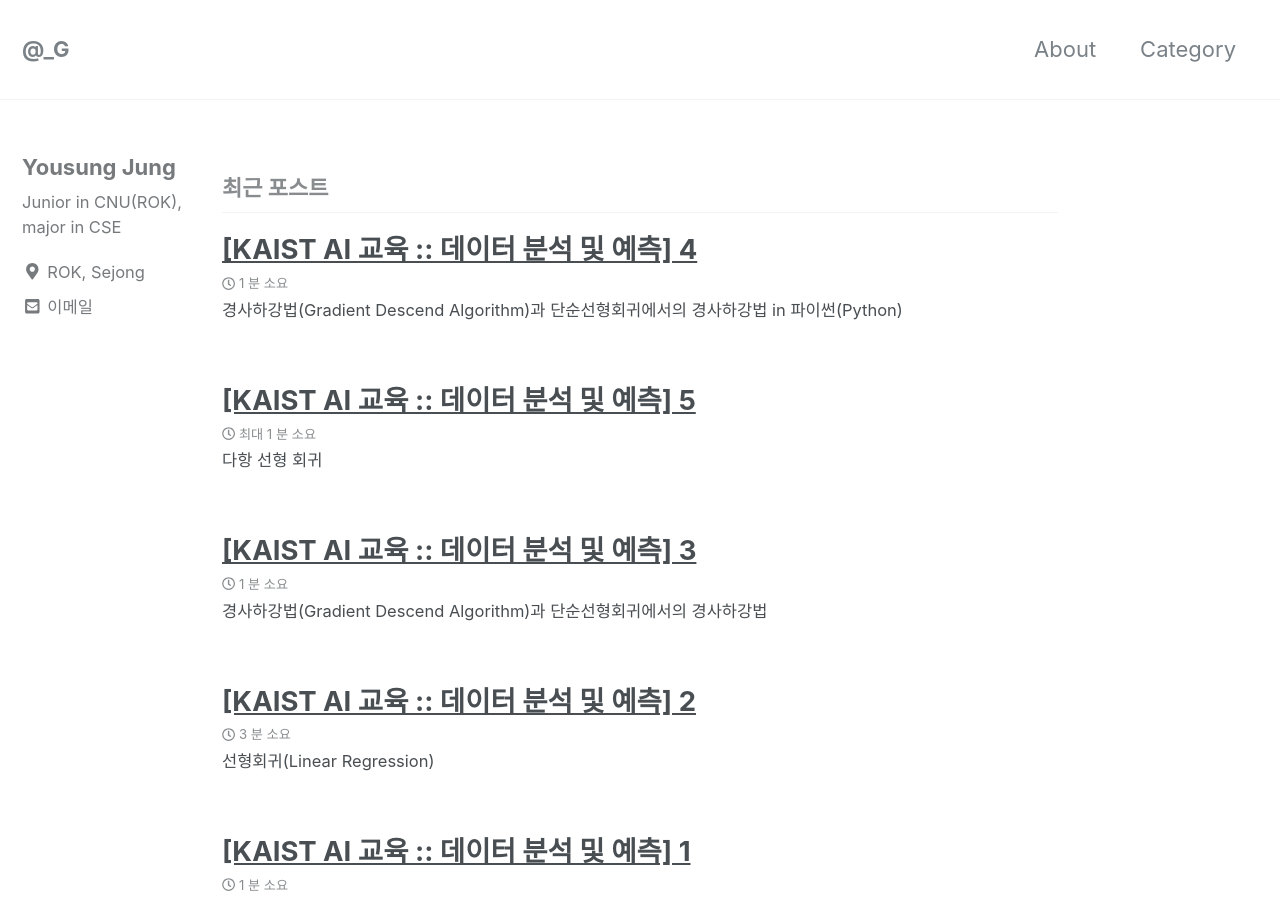
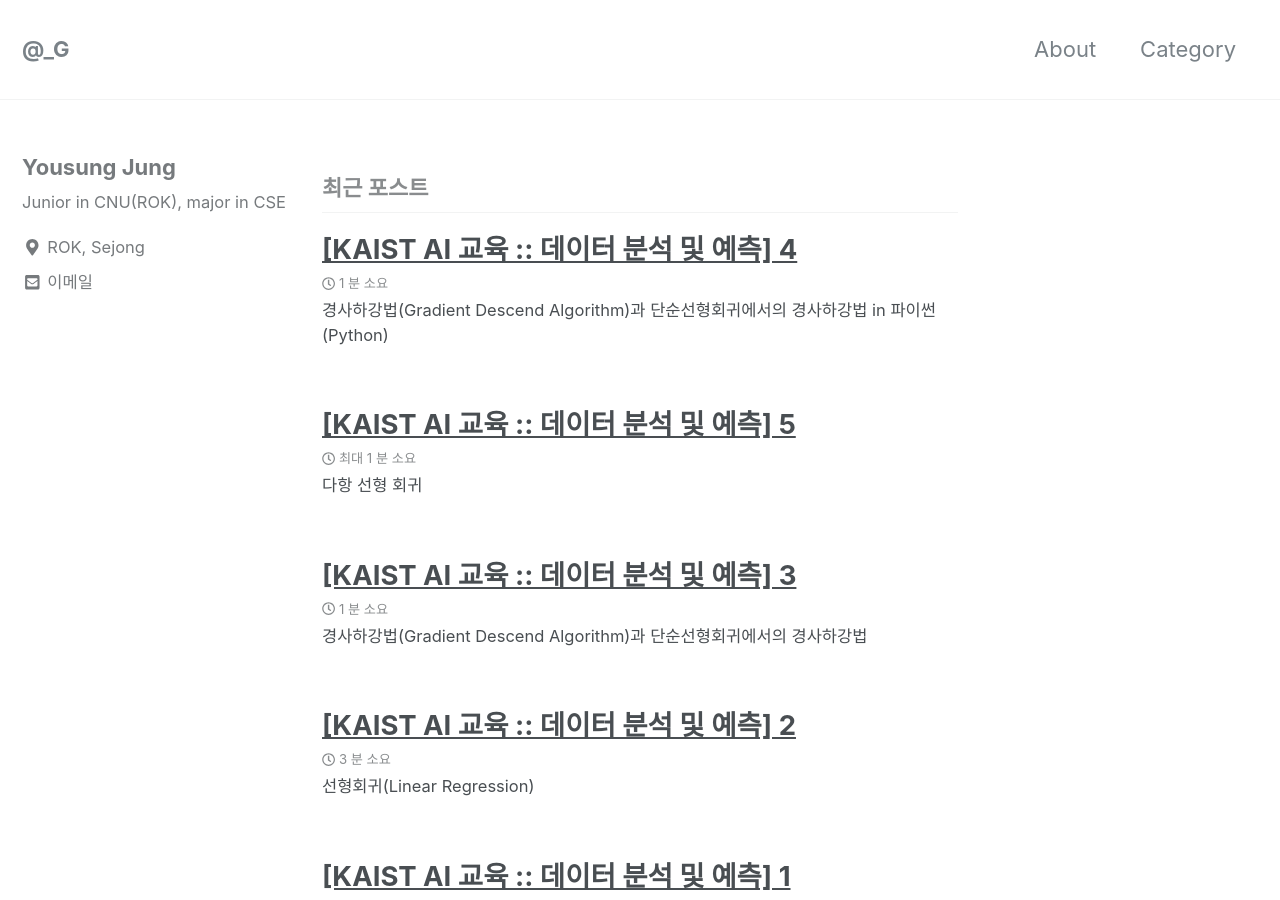
Before and after one commit to can019/can019.github.io, a Jekyll site: the page built from index.html, in a window 1280 px wide and 900 px high. Built offline with Jekyll 4.4.1, drawn with Linux system fonts in a browser that asks for light colours; nearby versions of some CDN libraries; the list of posts is cut into pages by our own code.

Commit message:
width padding change

```diff
--- a/_sass/minimal-mistakes/_variables.scss
+++ b/_sass/minimal-mistakes/_variables.scss
@@ -138,9 +138,9 @@ $x-large: 1280px !default;
    Grid
    ========================================================================== */
 $custom-right-padding: 100px !default;
-$right-sidebar-width-narrow: 100px !default;
-$right-sidebar-width: 200px !default;
-$right-sidebar-width-wide: 200px !default;
+$right-sidebar-width-narrow: 200px !default;
+$right-sidebar-width: 300px !default;
+$right-sidebar-width-wide: 400px !default;
 
 /*
    Other
```
